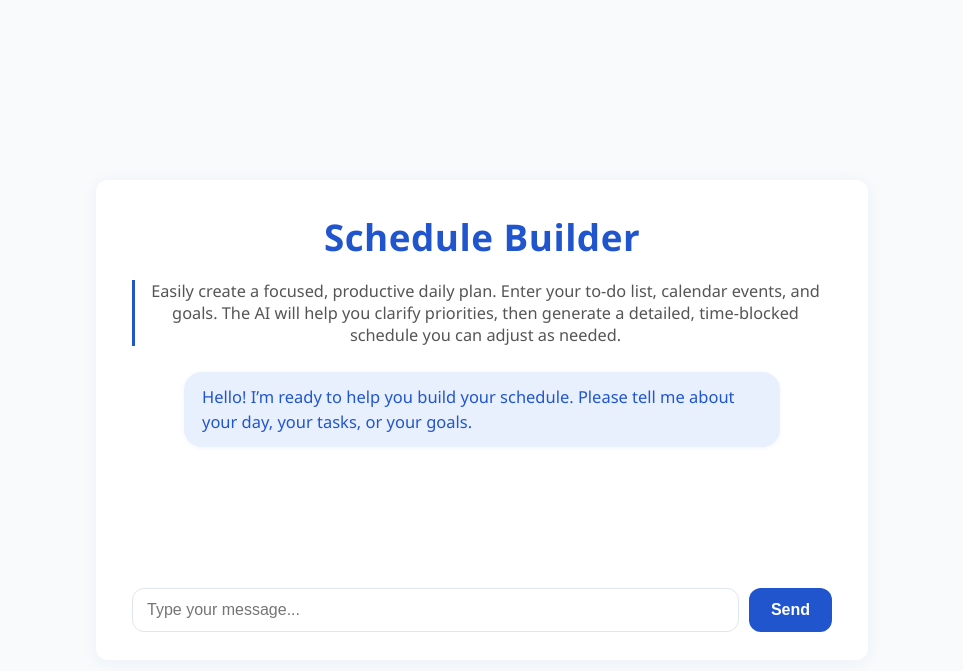
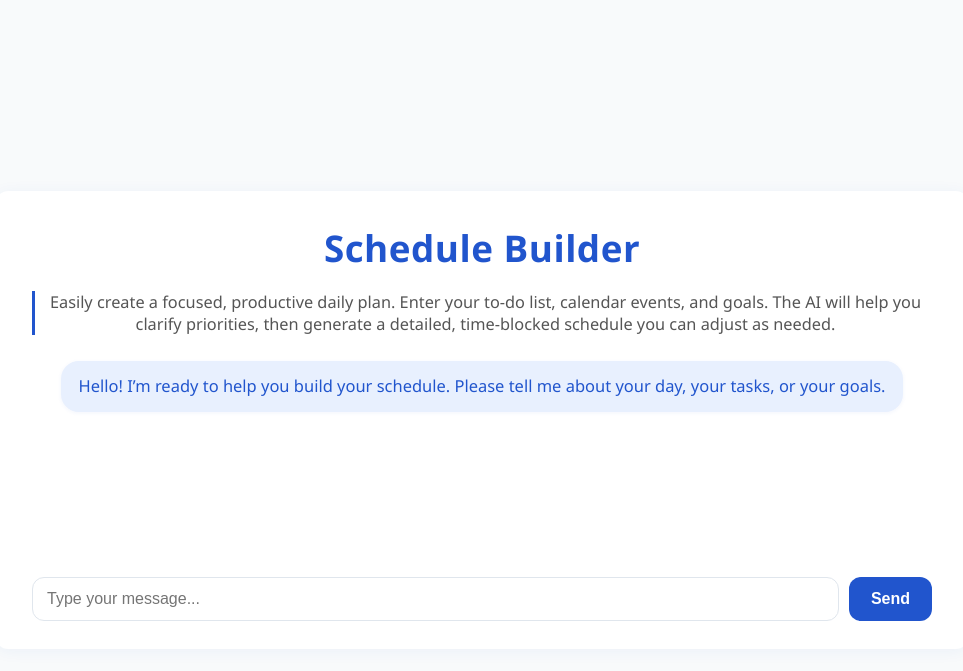
Before and after one commit to zta5056/projectmanagementassistant, a Flask app: page /schedule_builder in a window 1280 px wide. Shown: the top 671 px of the page, without its empty margins (158-1121 px from the left). Run offline with Flask 2, Linux system fonts and the light colour scheme.

Commit message:
Update style.css

```diff
--- a/static/style.css
+++ b/static/style.css
@@ -33,7 +33,7 @@
 
 /* Main containers */
 .container, .chat-container {
-  max-width: 700px;
+  max-width: 900px;
   width: 100%;
   margin: 40px auto 0 auto;
   background: var(--white);
@@ -117,12 +117,13 @@
   min-height: 180px;
   margin-bottom: 18px;
   padding: 8px 0;
+  max-width: 900px;
   width: 100%;
   align-items: center;
 }
 
 .chat-bubble {
-  max-width: 80%;
+  max-width: 95%;
   padding: 13px 18px;
   border-radius: 18px;
   font-size: 1.03rem;
```
